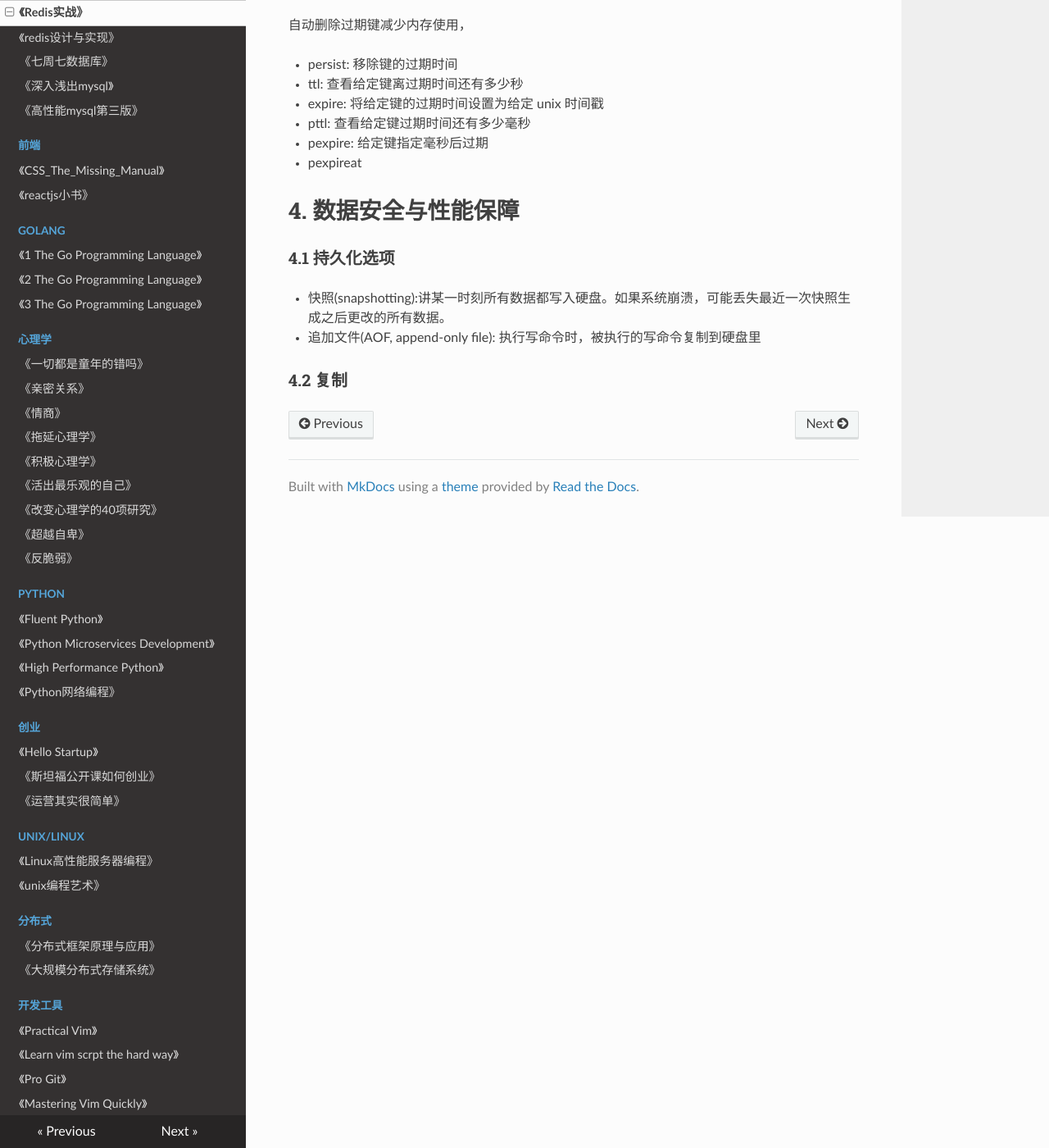
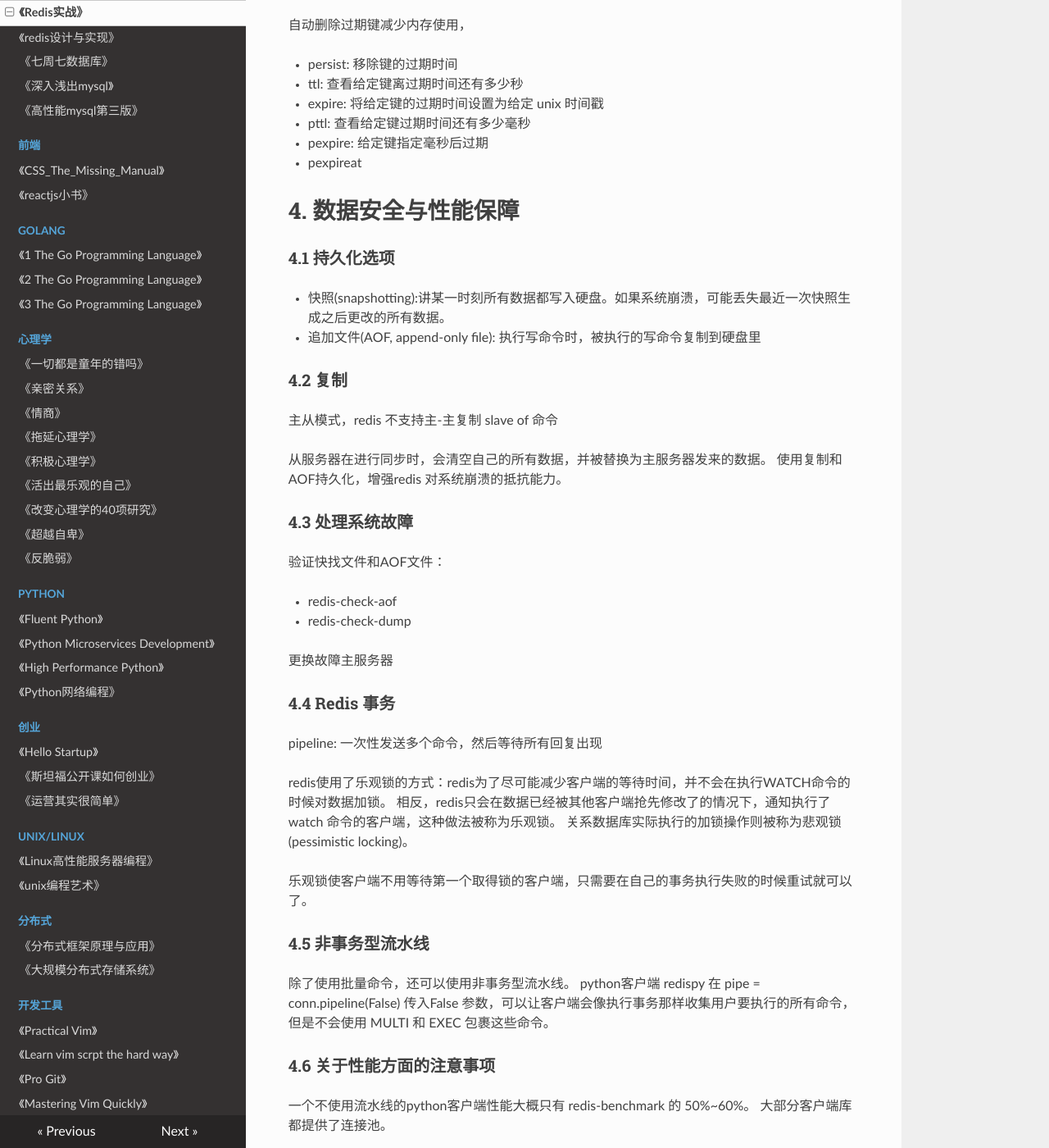
Before and after one commit to PegasusWang/booknotes, an MkDocs documentation site: the page built from docs/database/redis实战.md, in a window 1280 px wide and 1400 px high, scrolled down 3643 px. Shown: the whole window at 82% size. Built offline with MkDocs 1.6.1, drawn with Linux system fonts in a browser that asks for light colours; nearby versions of some CDN libraries; old or Windows-style settings are respelled for this version of MkDocs; some of the changed text lies outside the part shown.

Commit message:
redis 复制；构建支持程序

```diff
--- a/docs/database/redis实战.md
+++ b/docs/database/redis实战.md
@@ -155,3 +155,56 @@
 - 追加文件(AOF, append-only file): 执行写命令时，被执行的写命令复制到硬盘里
 
 ### 4.2 复制
+
+主从模式，redis 不支持主-主复制
+slave of 命令
+
+从服务器在进行同步时，会清空自己的所有数据，并被替换为主服务器发来的数据。
+使用复制和AOF持久化，增强redis 对系统崩溃的抵抗能力。
+
+### 4.3 处理系统故障
+
+验证快找文件和AOF文件：
+
+- redis-check-aof
+- redis-check-dump
+
+更换故障主服务器
+
+### 4.4 Redis 事务
+
+pipeline: 一次性发送多个命令，然后等待所有回复出现
+
+redis使用了乐观锁的方式：redis为了尽可能减少客户端的等待时间，并不会在执行WATCH命令的时候对数据加锁。
+相反，redis只会在数据已经被其他客户端抢先修改了的情况下，通知执行了watch 命令的客户端，这种做法被称为乐观锁。
+关系数据库实际执行的加锁操作则被称为悲观锁(pessimistic locking)。
+
+乐观锁使客户端不用等待第一个取得锁的客户端，只需要在自己的事务执行失败的时候重试就可以了。
+
+### 4.5 非事务型流水线
+
+除了使用批量命令，还可以使用非事务型流水线。
+python客户端 redispy 在 pipe = conn.pipeline(False) 传入False
+参数，可以让客户端会像执行事务那样收集用户要执行的所有命令，但是不会使用 MULTI 和 EXEC 包裹这些命令。
+
+### 4.6 关于性能方面的注意事项
+
+一个不使用流水线的python客户端性能大概只有 redis-benchmark 的 50%~60%。
+大部分客户端库都提供了连接池。
+
+# 5. 使用 Redis 构建支持程序
+
+### 5.1 使用 Redis 来记录日志
+
+linux/unix中两种常见记录日志的方法：
+
+- 日志记录到文件。
+- syslog
+
+### 5.2 计数器和统计数据
+
+实现时间序列计数器
+
+最好用现成的 Graphite
+
+### 5.3 查找 IP 所属城市以及国家
```
